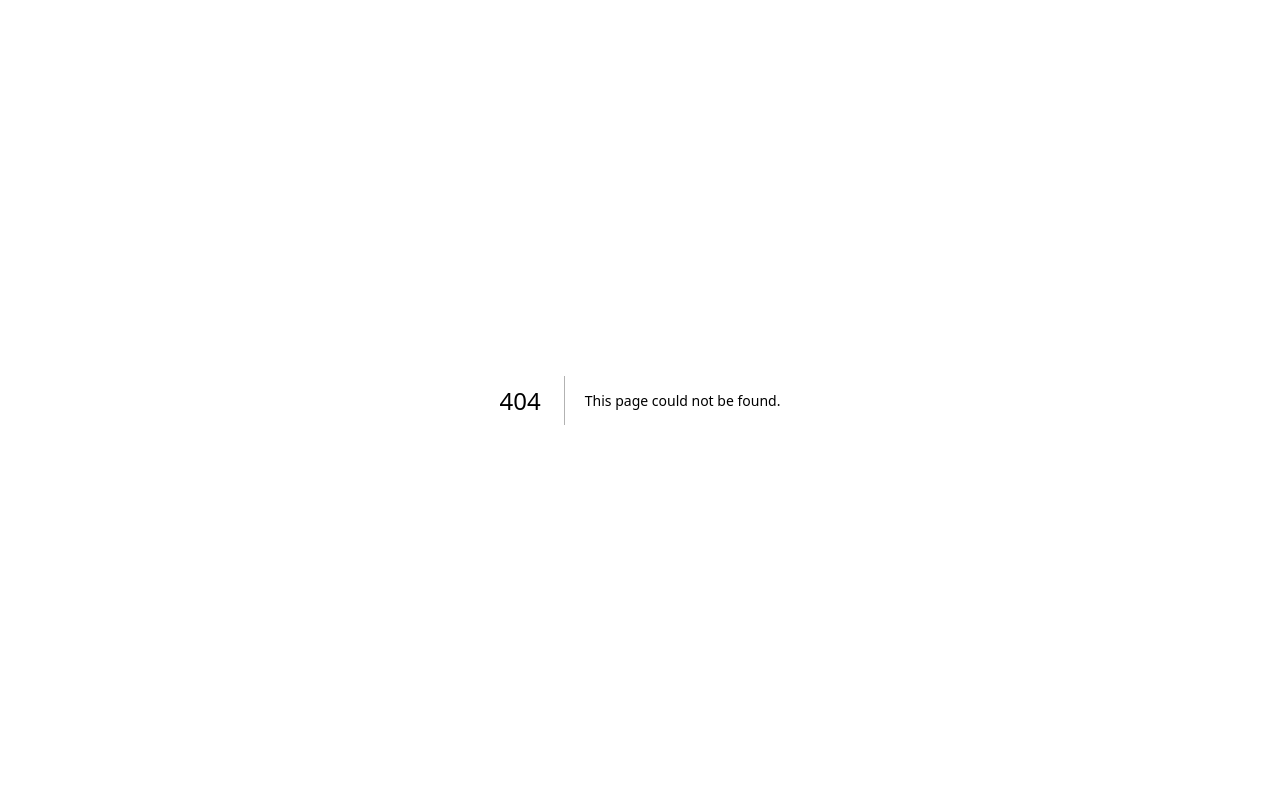
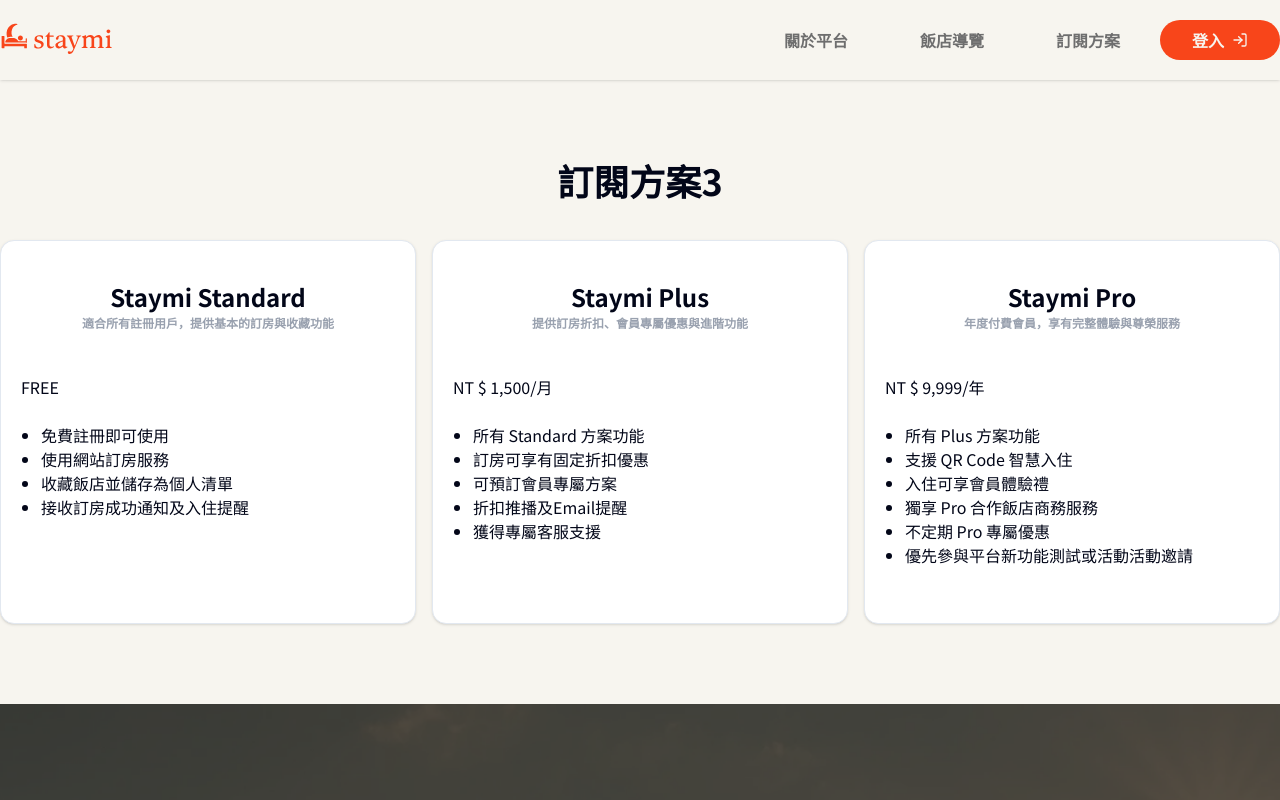
Before and after one commit to MisTPEBUS/stay-mi-next-app, a Next.js app: page /subscription in a window 1280 px wide. Before the commit this address had no page. Shown: the top 800 px of the page. Built offline with nearby package versions, Linux system fonts and the light colour scheme.

Commit message:
✨ feat: 新增 訂閱頁面 初版

```diff
--- /dev/null
+++ b/src/app/(main)/subscription/page.tsx
@@ -0,0 +1,54 @@
+import React from "react";
+
+import { Card, CardHeader, CardTitle, CardDescription } from "@/components/ui/card";
+import { generateMetadata } from "@/utils/seo";
+
+import { title, subscriptionItems } from "./subscriptionData";
+
+export const metadata = generateMetadata({
+  title: "Subscription",
+  description: "訂閱方案",
+  url: "https://staymi.vercel.app/subscription",
+});
+
+const typeLabel: Record<string, string> = {
+  monthly: "月",
+  yearly: "年",
+};
+
+const Subscription = () => {
+  return (
+    <div className="container mx-auto flex flex-col gap-5 px-3 py-10 md:gap-10 md:px-0 md:py-20">
+      <div className="text-center text-xl font-bold md:text-4xl">
+        {title}
+        {subscriptionItems.length}
+      </div>
+      <div className="mx-auto grid h-96 w-2/3 grid-cols-1 gap-4 md:w-full md:grid-cols-3">
+        {subscriptionItems.map((item, index) => (
+          <Card className="px-5" key={index}>
+            <CardHeader className="p-5 text-center text-2xl font-bold">
+              <CardTitle>{item.title}</CardTitle>
+              <CardDescription className="p-0 text-center text-xs text-gray-400">{item.description}</CardDescription>
+            </CardHeader>
+            <div>
+              {Number(item.price) === 0
+                ? "FREE"
+                : "NT $ " +
+                  Number(item.price).toLocaleString() +
+                  (item.type ? `/${typeLabel[item.type] ?? item.type}` : "")}
+            </div>
+            <div>
+              <ul className="list-disc pl-5">
+                {item.note.map((n, i) => (
+                  <li key={i}>{n}</li>
+                ))}
+              </ul>
+            </div>
+          </Card>
+        ))}
+      </div>
+    </div>
+  );
+};
+
+export default Subscription;
--- /dev/null
+++ b/src/app/(main)/subscription/subscriptionData.ts
@@ -0,0 +1,46 @@
+type subscriptionData = {
+  title: string;
+  description: string;
+  price: string;
+  type: "monthly" | "yearly" | null;
+  note: string[];
+};
+
+export const title: string = "訂閱方案";
+
+export const subscriptionItems: subscriptionData[] = [
+  {
+    title: "Staymi Standard",
+    description: "適合所有註冊用戶，提供基本的訂房與收藏功能",
+    price: "0",
+    type: null,
+    note: ["免費註冊即可使用", "使用網站訂房服務", "收藏飯店並儲存為個人清單", "接收訂房成功通知及入住提醒"],
+  },
+  {
+    title: "Staymi Plus",
+    description: "提供訂房折扣、會員專屬優惠與進階功能",
+    price: "1500",
+    type: "monthly",
+    note: [
+      "所有 Standard 方案功能",
+      "訂房可享有固定折扣優惠",
+      "可預訂會員專屬方案",
+      "折扣推播及Email提醒",
+      "獲得專屬客服支援",
+    ],
+  },
+  {
+    title: "Staymi Pro",
+    description: "年度付費會員，享有完整體驗與尊榮服務",
+    price: "9999",
+    type: "yearly",
+    note: [
+      "所有 Plus 方案功能",
+      "支援 QR Code 智慧入住",
+      "入住可享會員體驗禮",
+      "獨享 Pro 合作飯店商務服務",
+      "不定期 Pro 專屬優惠",
+      "優先參與平台新功能測試或活動活動邀請",
+    ],
+  },
+];
--- a/src/components/layout/Header/index.tsx
+++ b/src/components/layout/Header/index.tsx
@@ -19,7 +19,7 @@ import { MenuType } from "./types";
 const navMenu: MenuType = [
   { title: "關於平台", href: "#" },
   { title: "飯店導覽", href: "#" },
-  { title: "訂閱方案", href: "#" },
+  { title: "訂閱方案", href: "/subscription" },
 ];
 
 const Header = () => {
```
